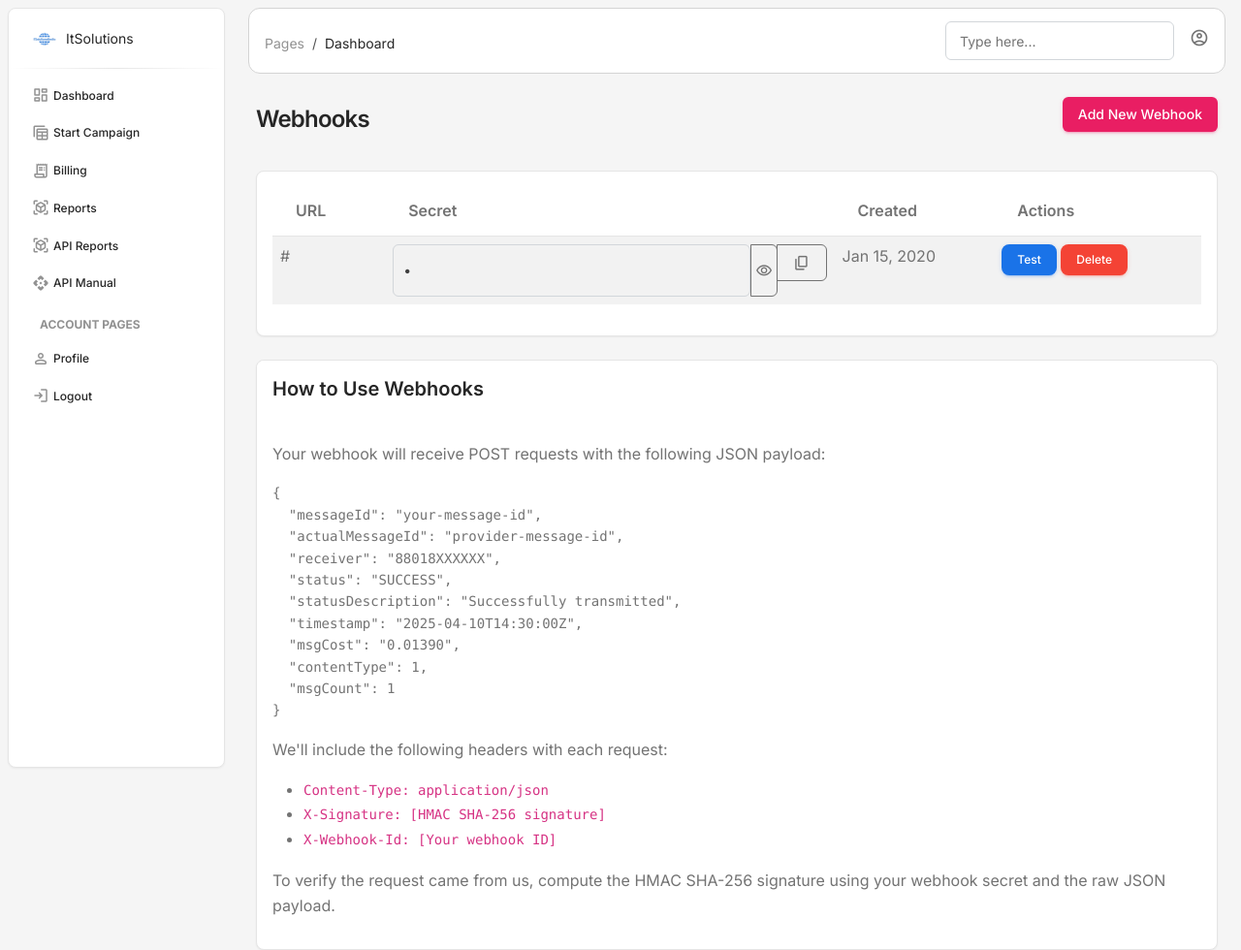
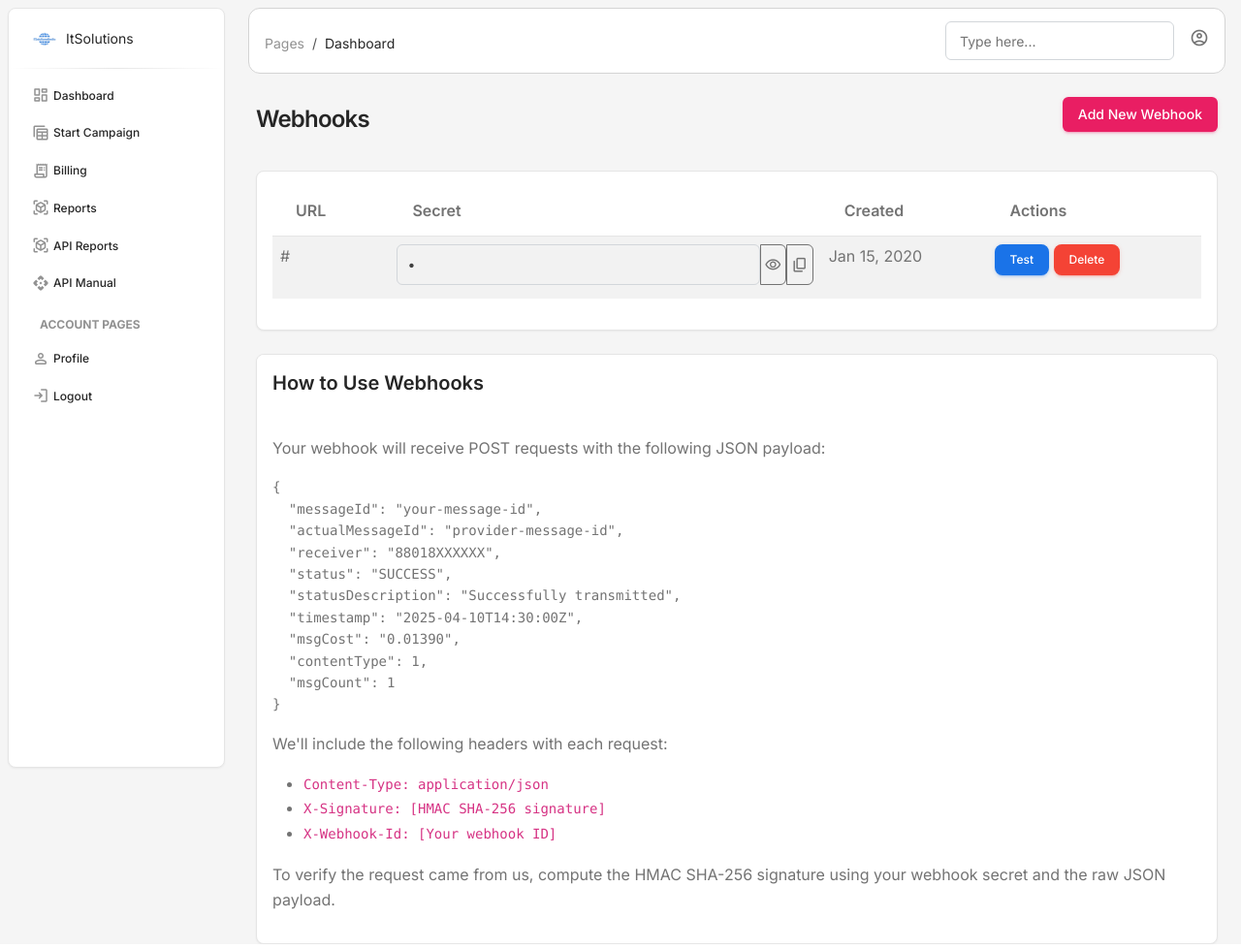
Before and after one commit to itsolution4india/send_sms_djnago, a Django app: page /webhooks/ in a window 1280 px wide. Shown: the whole page at 97% size. Run offline with Django 5.2, Linux system fonts and the light colour scheme; a user stored in the database is signed in; tables that the repository leaves empty hold one stand-in row (values such as "Sample post"); some libraries are stand-ins or nearby versions.

```diff
--- a/sms_app/templates/webhooks_list.html
+++ b/sms_app/templates/webhooks_list.html
@@ -41,7 +41,7 @@
                                 <button class="btn btn-outline-secondary toggle-password m-0 p-1" type="button" data-target="secret-{{ webhook.id }}">
                                     <i class="material-symbols-rounded opacity-50">visibility</i>
                                 </button>
-                                <button class="btn btn-outline-secondary copy-text" type="button" data-target="secret-{{ webhook.id }}">
+                                <button class="btn btn-outline-secondary copy-text m-0 p-1" type="button" data-target="secret-{{ webhook.id }}">
                                     <i class="material-symbols-rounded opacity-50">content_copy</i>
                                 </button>
                             </div>
```
